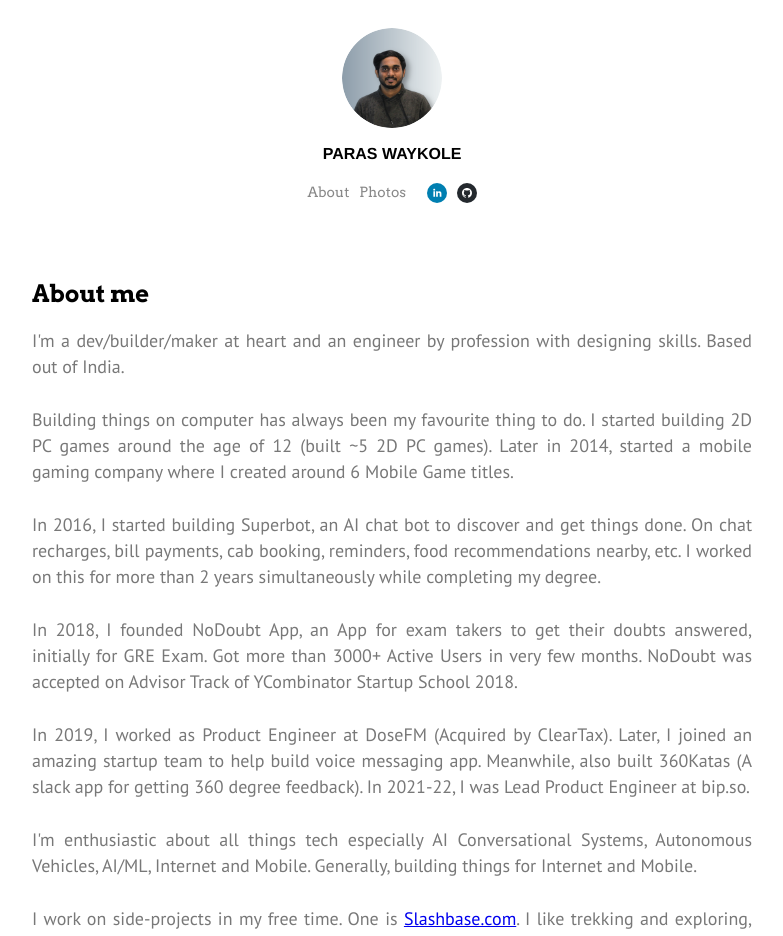
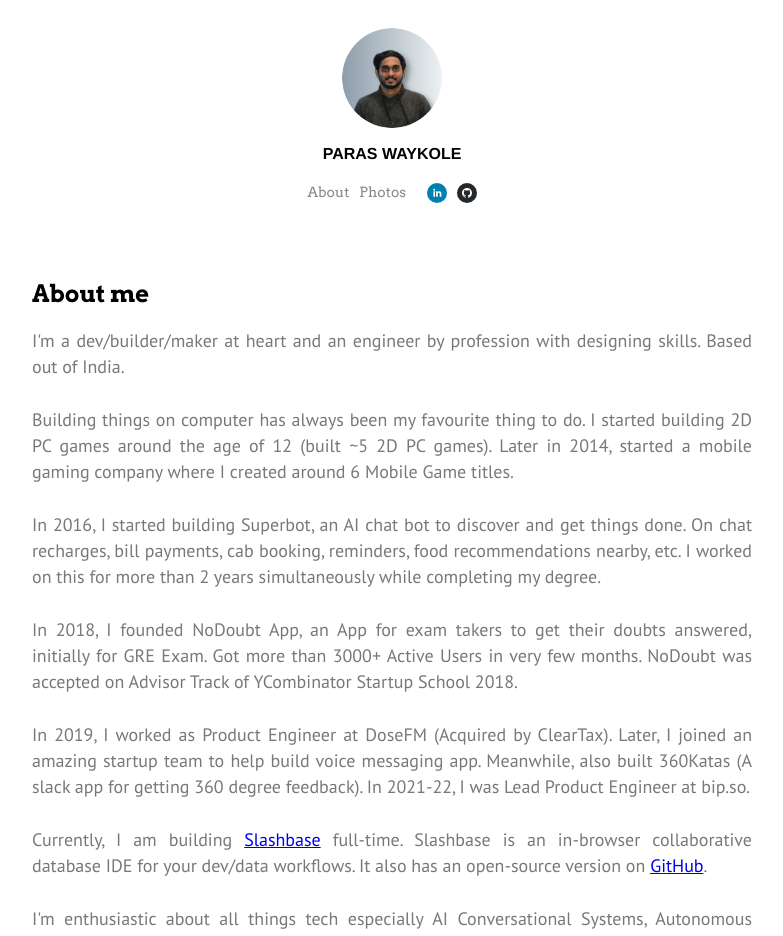
Before and after one commit to paraswaykole/paraswaykole-personal-website, a Next.js app: page / in a window 1280 px wide. Shown: the top 936 px of the page, without its empty margins (248-1031 px from the left). Built offline with nearby package versions, Linux system fonts and the light colour scheme.

Commit message:
updated page

```diff
--- a/pages/index.js
+++ b/pages/index.js
@@ -41,20 +41,23 @@
             Engineer at bip.so.
           </p>
           <p>
+            Currently, I am building <Link
+              rel="noreferrer noopener"
+              href="https://slashbase.com/"
+              target="_blank"
+            ><a>Slashbase</a></Link> full-time. Slashbase is an in-browser collaborative database IDE for your dev/data workflows. It also has an open-source version on&nbsp;
+            <Link
+            rel="noreferrer noopener"
+            href="https://github.com/slashbaseide/slashbase"
+            target="_blank"><a>GitHub</a></Link>.
+          </p>
+          <p>
             I&apos;m enthusiastic about all things tech especially AI
             Conversational Systems, Autonomous Vehicles, AI/ML, Internet and
             Mobile. Generally, building things for Internet and Mobile.
           </p>
           <p>
-            I work on side-projects in my free time. One is{" "}
-            <Link
-              rel="noreferrer noopener"
-              href="https://slashbase.com/"
-              target="_blank"
-            >
-              <a>Slashbase.com</a>
-            </Link>
-            . I like trekking and exploring, swimming, reading books, listening
+            Apart from work, I like trekking and exploring, swimming, reading books, listening
             to podcasts.
           </p>
           <p>
```
Also changed, not shown: 3 other files (tests, documents, lock files or other folders).
